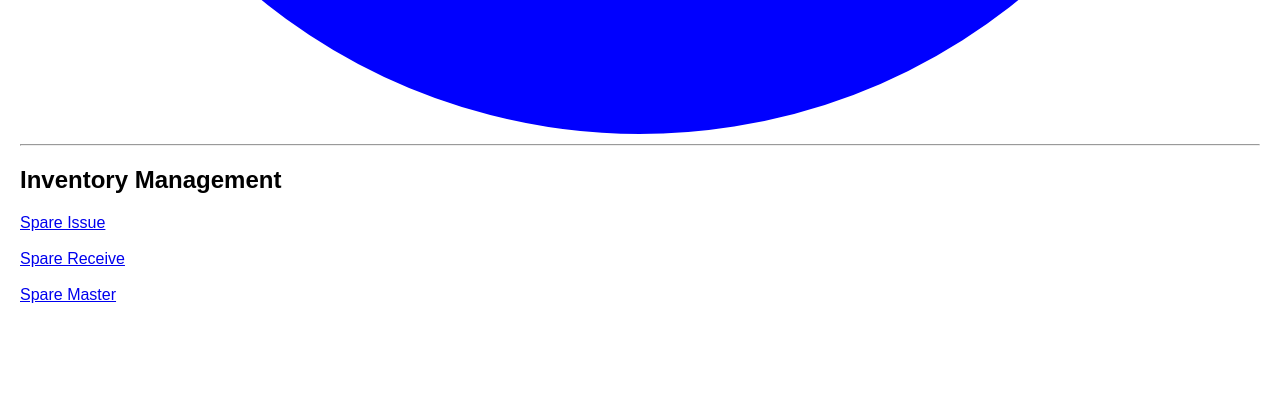
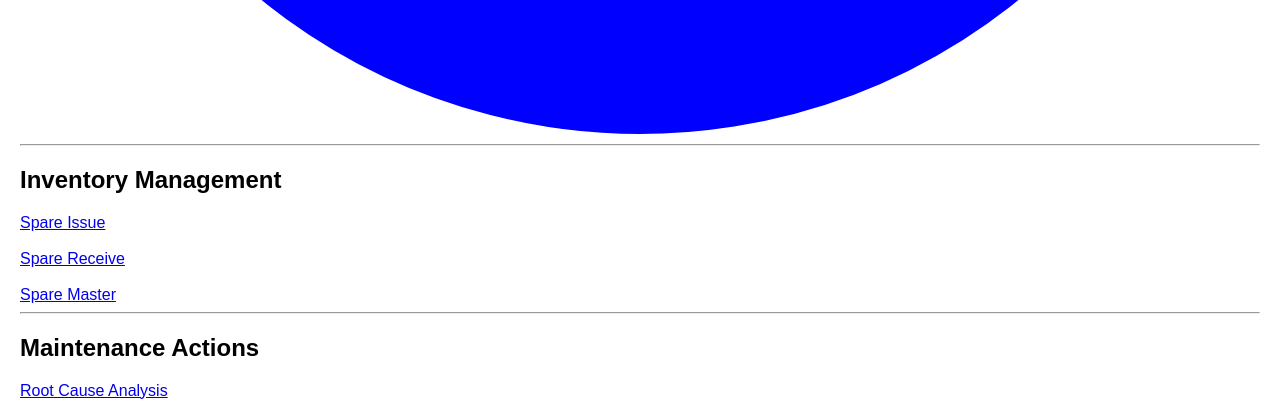
Before and after one commit to ranveersinghmssl1-source/MSSL-Maintenance-System, a Python web app: template templates/maintenance_dashboard.html in a window 1280 px wide. Shown: the part 3352-3772 px from the top of the page. Before the commit the page ends 3655 px from the top, so only its background shows below. Run offline with Jinja, Linux system fonts and the light colour scheme; the template is opened without the code that fills it, so the values that code supplies are empty.

Commit message:
Update maintenance_dashboard.html

```diff
--- a/templates/maintenance_dashboard.html
+++ b/templates/maintenance_dashboard.html
@@ -285,6 +285,13 @@ Spare Receive
 <a href="/spare_master">
 Spare Master
 </a>
+<hr>
+
+<h2>Maintenance Actions</h2>
+
+<a href="/rca">
+Root Cause Analysis
+</a>
 
 </body>
 </html>
```
